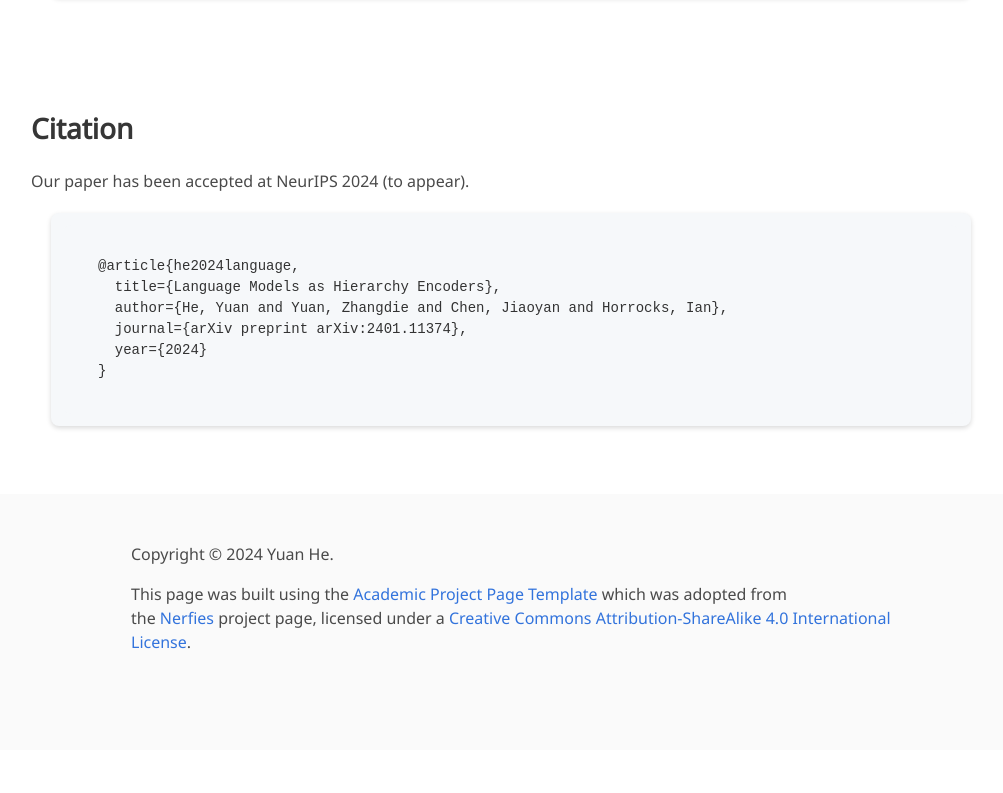
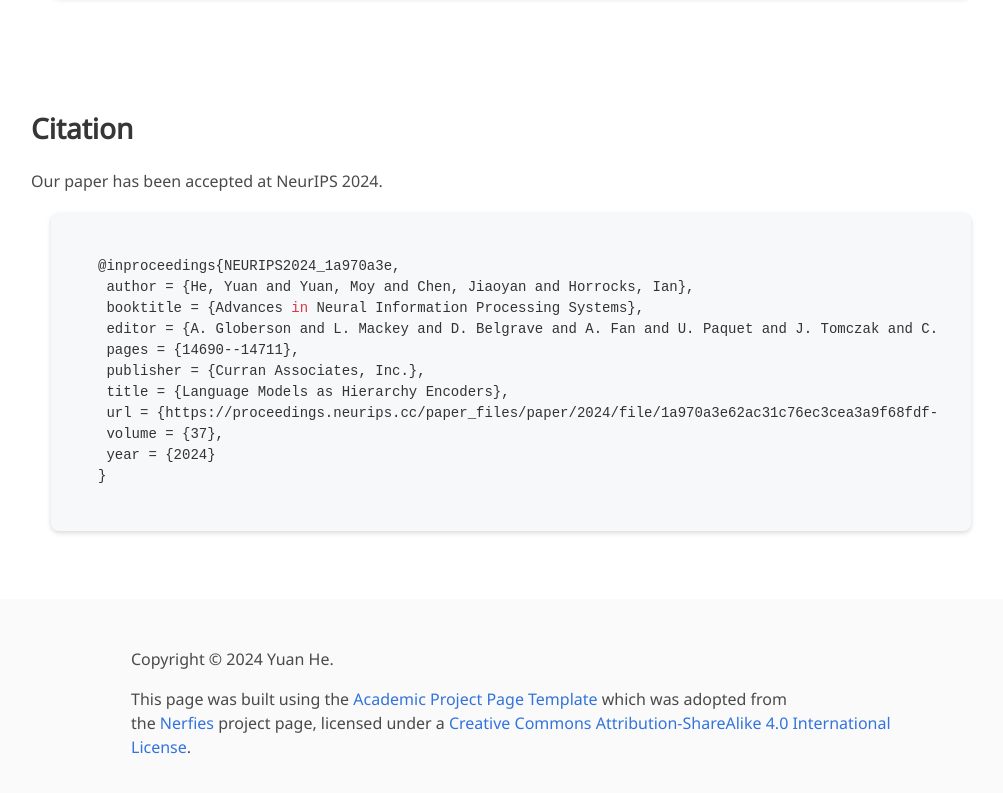
Before and after one commit to KRR-Oxford/HierarchyTransformers, a plain HTML site: page docs/index.html in a window 1280 px wide. Shown: the part 2448-3241 px from the top of the page, without its empty margins (129-1132 px from the left). Before the commit the page ends 3198 px from the top, so only its background shows below. Drawn offline with nearby package versions, Linux system fonts and the light colour scheme; some icons are missing; a web font is replaced by a local one.

Commit message:
[chore] update bib

```diff
--- a/docs/index.html
+++ b/docs/index.html
@@ -395,14 +395,19 @@ subsumption_scores = - (dists + centri_score_weight * (parent_norms - child_norm
   <section class="section" id="citation">
     <div class="container is-max-desktop content">
       <h2 class="title">Citation</h2>
-      <p>Our paper has been accepted at NeurIPS 2024 (to appear).</p>
+      <p>Our paper has been accepted at NeurIPS 2024.</p>
       <div class="box">
         <pre><code class="language-bash"><!--
--->@article{he2024language,
-  title={Language Models as Hierarchy Encoders},
-  author={He, Yuan and Yuan, Zhangdie and Chen, Jiaoyan and Horrocks, Ian},
-  journal={arXiv preprint arXiv:2401.11374},
-  year={2024}
+-->@inproceedings{NEURIPS2024_1a970a3e,
+ author = {He, Yuan and Yuan, Moy and Chen, Jiaoyan and Horrocks, Ian},
+ booktitle = {Advances in Neural Information Processing Systems},
+ editor = {A. Globerson and L. Mackey and D. Belgrave and A. Fan and U. Paquet and J. Tomczak and C. Zhang},
+ pages = {14690--14711},
+ publisher = {Curran Associates, Inc.},
+ title = {Language Models as Hierarchy Encoders},
+ url = {https://proceedings.neurips.cc/paper_files/paper/2024/file/1a970a3e62ac31c76ec3cea3a9f68fdf-Paper-Conference.pdf},
+ volume = {37},
+ year = {2024}
 }
 <!--
 --></code></pre>
```
Also changed, not shown: 1 other file.
